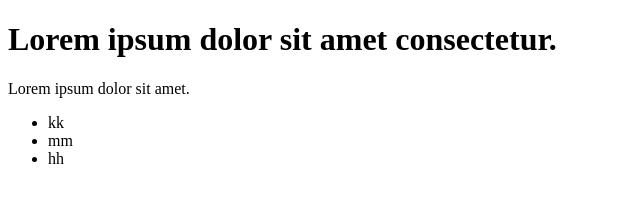
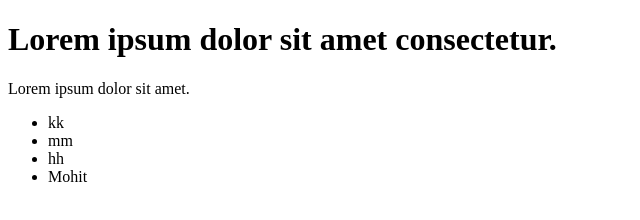
Before and after one commit to MOHITYADAV31/learn-git, a plain HTML site: page index.html in a window 1280 px wide. Shown: the full height of the page, 0-640 px from the left. Drawn offline with Linux system fonts and the light colour scheme.

Commit message:
add new list

```diff
--- a/index.html
+++ b/index.html
@@ -14,6 +14,8 @@
 <li>mm</li>
 <li>hh</li>
 
+<li>Mohit</li>
+
 </ul>
 </body>
 </html>
```
